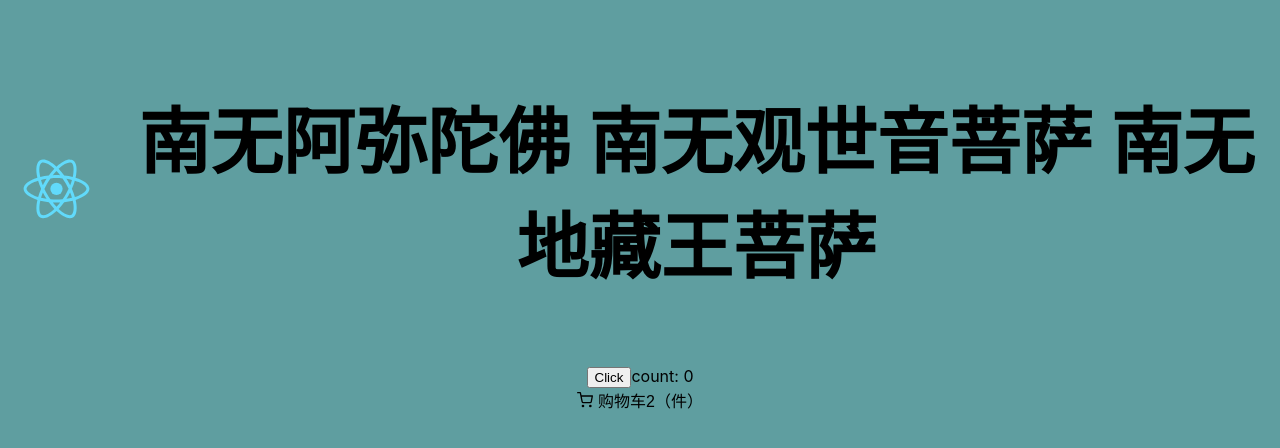
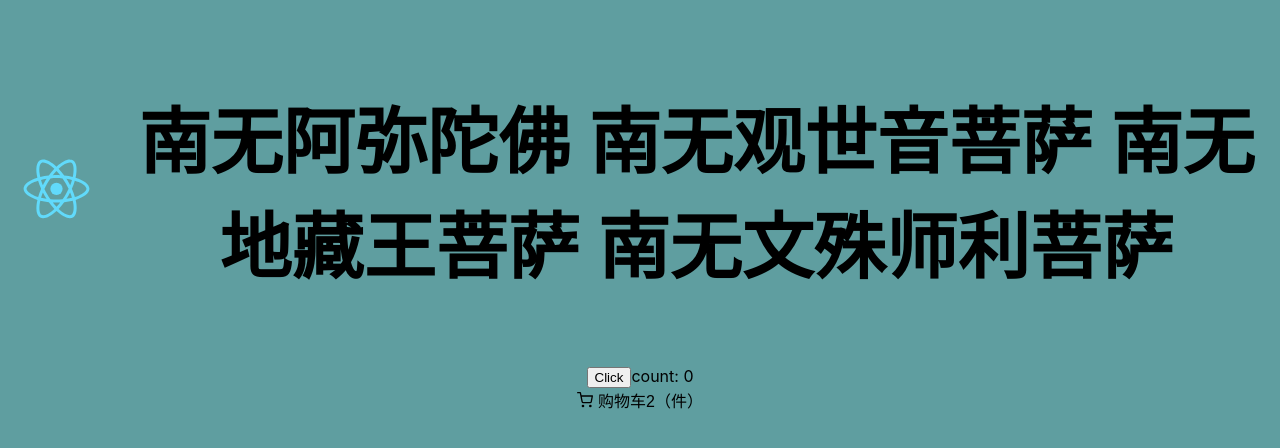
Before and after one commit to JunjiaoZ/untitled, a React (Create React App) app: page / in a window 1280 px wide. Shown: the top 448 px of the page. Built offline with nearby package versions, Linux system fonts and the light colour scheme; no server answers; a web font is replaced by a local one.

Commit message:
2023 01 06 2.06 以后test

```diff
--- a/src/App.tsx
+++ b/src/App.tsx
@@ -39,7 +39,7 @@ class App extends React.Component<Props, State> {
             <div className={styles.app}>
                 <div className={styles.appHeader}>
                     <img src={logo} alt="logo" className={styles.appLogo}/>
-                    <h1>南无阿弥陀佛 南无观世音菩萨 南无地藏王菩萨</h1>
+                    <h1>南无阿弥陀佛 南无观世音菩萨 南无地藏王菩萨 南无文殊师利菩萨</h1>
                 </div>
                 <button onClick={() => {
                     this.setState((preState, preProps)=>{return  {count: preState.count + 1}}, () => {
```
